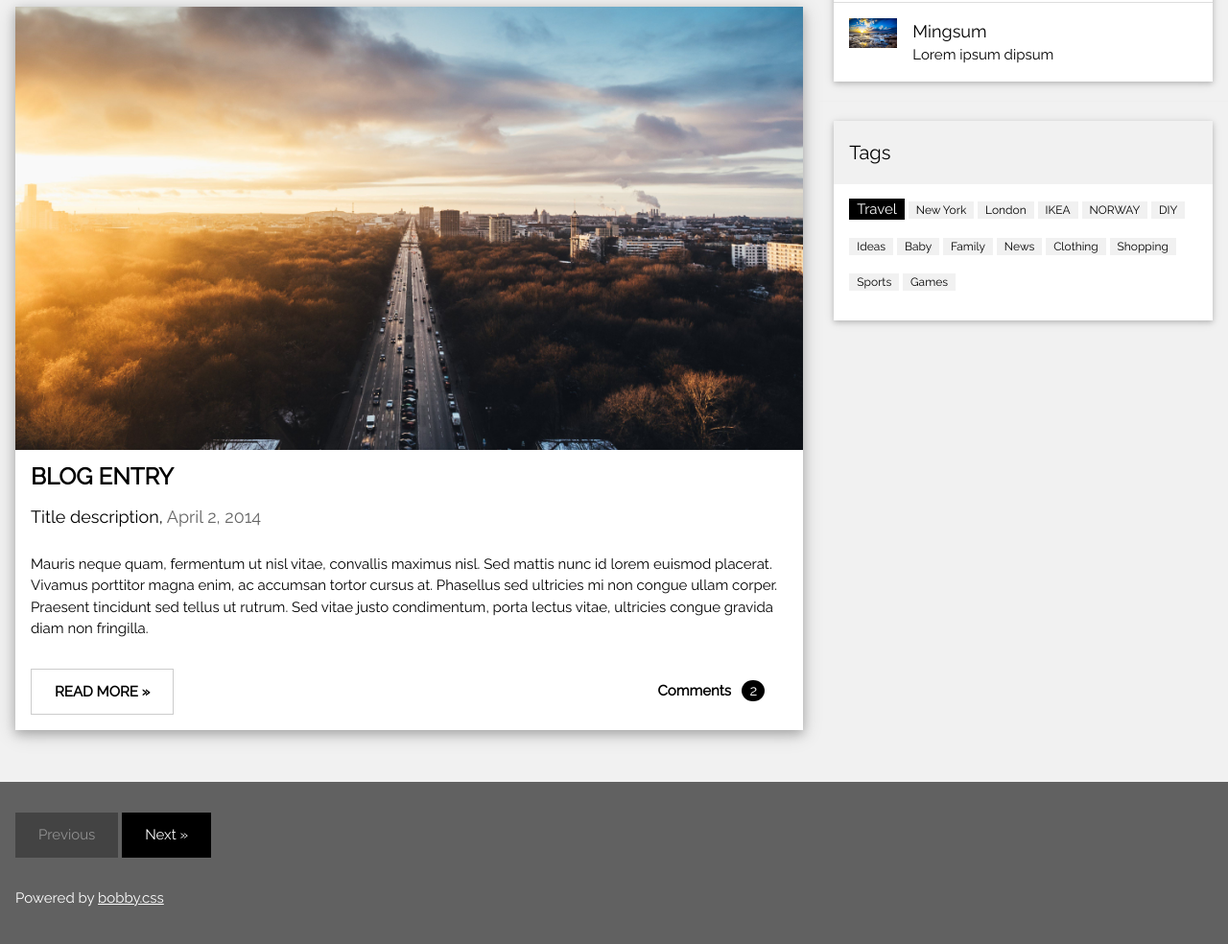
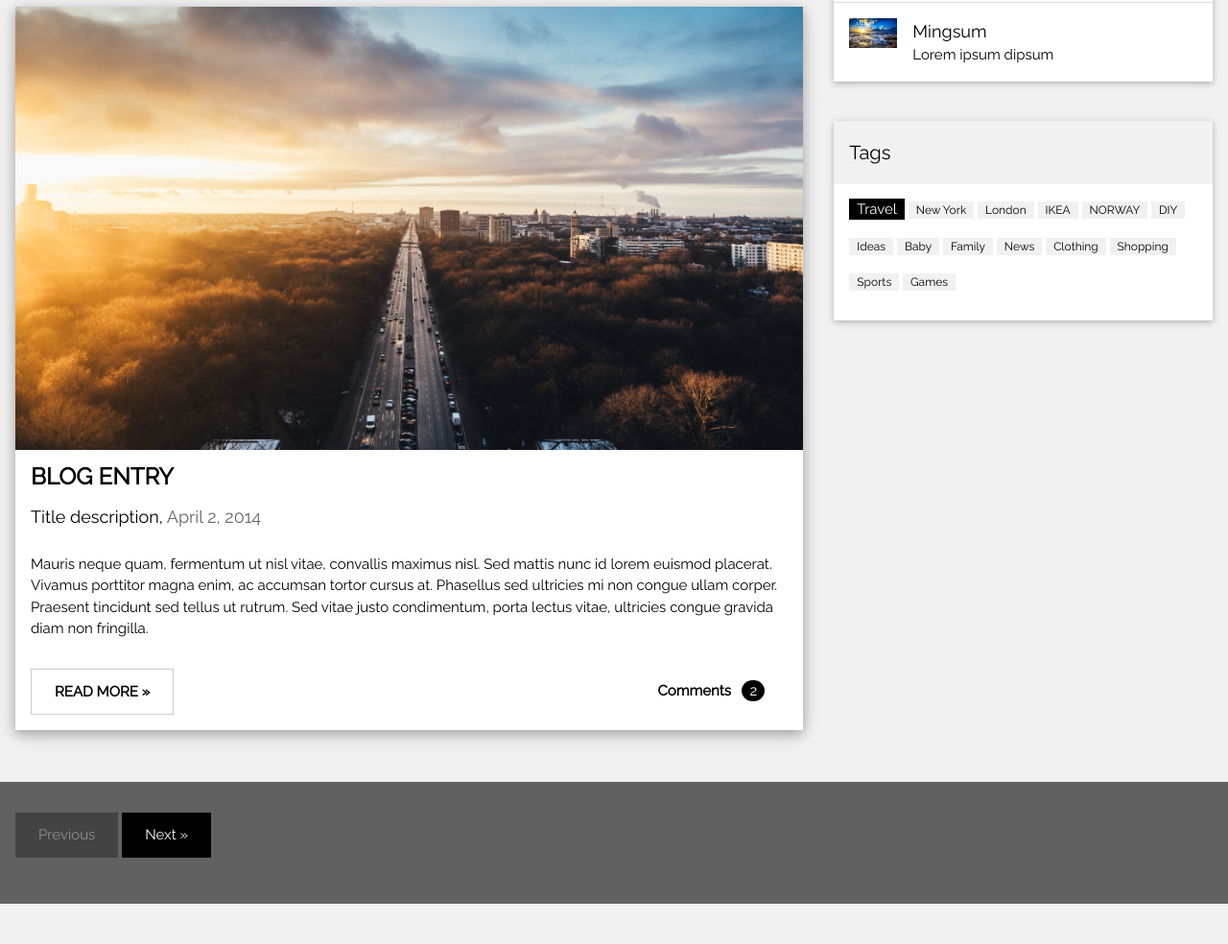
Before and after one commit to Robert-Vaccaro/website-template-blogger, a plain HTML site: page index.html in a window 1280 px wide. Shown: the part 985-1969 px from the top of the page at 96% size. After the commit the page ends 1927 px from the top, so only its background shows below. Drawn offline with Linux system fonts and the light colour scheme.

Commit message:
first draft

```diff
--- a/index.html
+++ b/index.html
@@ -141,7 +141,7 @@ and is wrapped around the whole page content, except for the footer in this exam
 <footer class="bobby-container bobby-dark-grey bobby-padding-32 bobby-margin-top">
   <button class="bobby-button bobby-black bobby-disabled bobby-padding-large bobby-margin-bottom">Previous</button>
   <button class="bobby-button bobby-black bobby-padding-large bobby-margin-bottom">Next »</button>
-  <p>Powered by <a href="https://www.bobbyschools.com/bobbycss/default.asp" target="_blank">bobby.css</a></p>
+
 </footer>
 
 </body>
```
